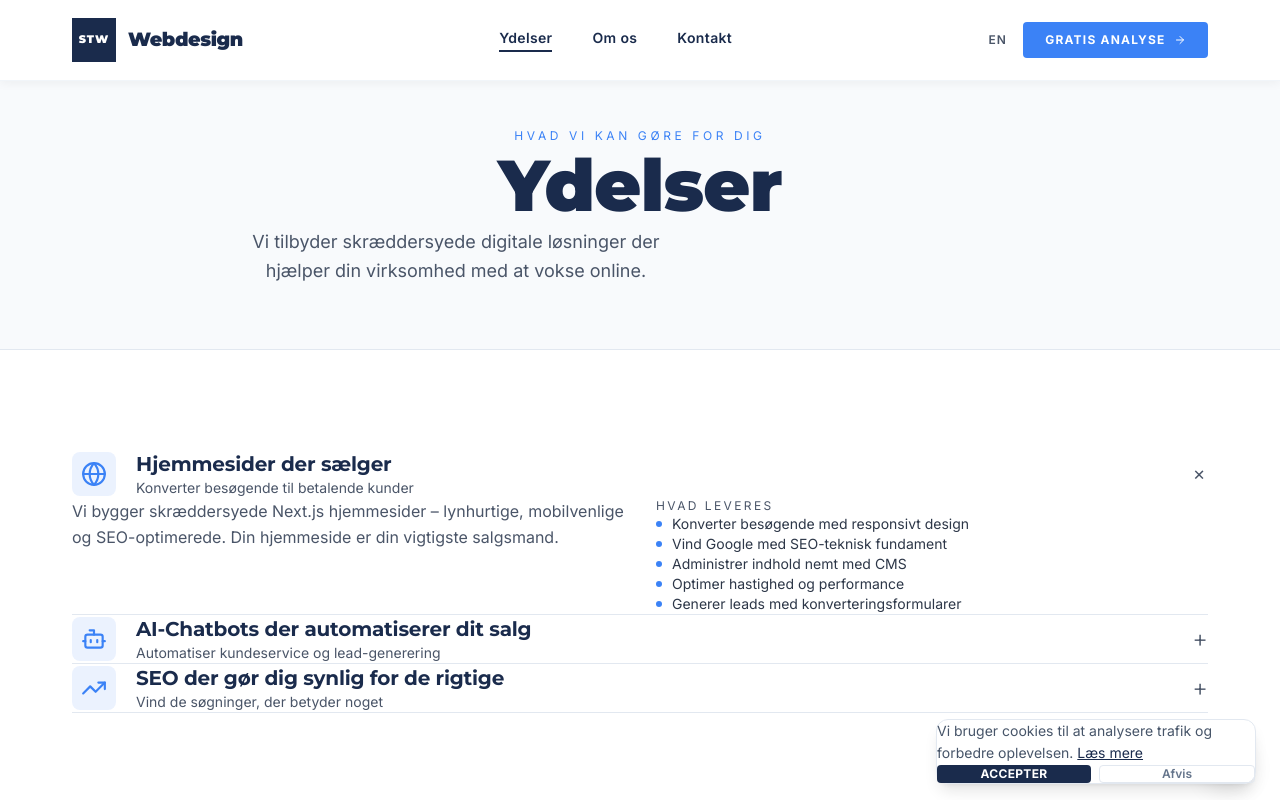
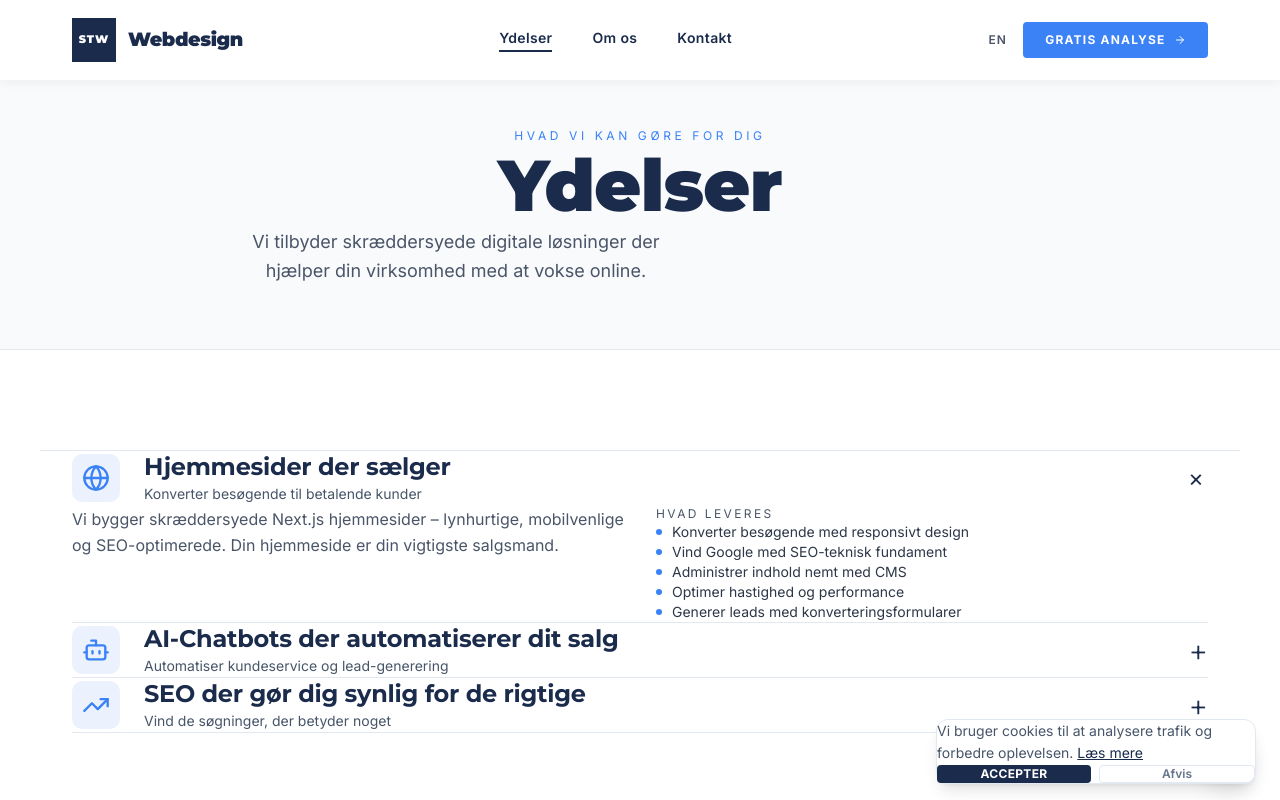
Before and after one commit to tingvoldecommerce-afk/stw-design, a Next.js app: page /ydelser in a window 1280 px wide. Shown: the top 800 px of the page. Built offline with nearby package versions, Linux system fonts and the light colour scheme.

Commit message:
Ydelser accordion: larger icons/padding/titles, better spacing and + icon

```diff
--- a/app/ydelser/page.tsx
+++ b/app/ydelser/page.tsx
@@ -9,7 +9,7 @@ import { useLang } from "@/components/LangProvider";
 
 const services = [
   {
-    icon: <Globe size={26} />,
+    icon: <Globe size={28} />,
     da: {
       title: "Hjemmesider der sælger",
       subtitle: "Konverter besøgende til betalende kunder",
@@ -24,7 +24,7 @@ const services = [
     },
   },
   {
-    icon: <Bot size={26} />,
+    icon: <Bot size={28} />,
     da: {
       title: "AI-Chatbots der automatiserer dit salg",
       subtitle: "Automatiser kundeservice og lead-generering",
@@ -39,7 +39,7 @@ const services = [
     },
   },
   {
-    icon: <TrendingUp size={26} />,
+    icon: <TrendingUp size={28} />,
     da: {
       title: "SEO der gør dig synlig for de rigtige",
       subtitle: "Vind de søgninger, der betyder noget",
@@ -114,7 +114,7 @@ export default function YdelserPage() {
 
       {/* Services accordion */}
       <section style={{ background: "var(--bg)", paddingTop: "6.25rem", paddingBottom: "6.25rem" }}>
-        <div className="wrap">
+        <div className="wrap" style={{ borderTop: "1px solid var(--border)" }}>
           {services.map((s, i) => {
             const t = lang === "da" ? s.da : s.en;
             const isOpen = openIndex === i;
@@ -123,31 +123,31 @@ export default function YdelserPage() {
                 <div style={{ borderBottom: "1px solid var(--border)" }}>
                   <button
                     onClick={() => setOpenIndex(isOpen ? null : i)}
-                    className="w-full flex items-center gap-5 py-8 text-left"
+                    className="w-full flex items-center gap-6 py-10 text-left"
                     style={{ background: "none", border: "none", outline: "none", cursor: "pointer" }}
                   >
                     <div
-                      className="w-11 h-11 flex items-center justify-center shrink-0"
-                      style={{ background: "rgba(59,130,246,0.1)", color: "var(--blue)", borderRadius: "8px" }}
+                      className="w-12 h-12 flex items-center justify-center shrink-0"
+                      style={{ background: "rgba(59,130,246,0.1)", color: "var(--blue)", borderRadius: "10px" }}
                     >
                       {s.icon}
                     </div>
                     <div className="flex-1 min-w-0">
                       <h2
-                        className="text-xl font-bold"
-                        style={{ fontFamily: "var(--font-montserrat)", color: "var(--navy)" }}
+                        className="text-2xl"
+                        style={{ fontFamily: "var(--font-montserrat)", color: "var(--navy)", fontWeight: 700 }}
                       >
                         {t.title}
                       </h2>
-                      <p className="text-sm mt-0.5" style={{ color: "var(--text-muted)" }}>
+                      <p className="text-sm mt-1" style={{ color: "#475569", lineHeight: 1.6 }}>
                         {t.subtitle}
                       </p>
                     </div>
                     <motion.span
                       animate={{ rotate: isOpen ? 45 : 0 }}
                       transition={{ duration: 0.2, ease: "easeInOut" }}
-                      className="text-2xl font-light shrink-0"
-                      style={{ color: "var(--text-muted)", display: "inline-block" }}
+                      className="text-3xl font-light shrink-0 self-center"
+                      style={{ color: "var(--navy)", display: "inline-block", lineHeight: 1 }}
                     >
                       +
                     </motion.span>
```
